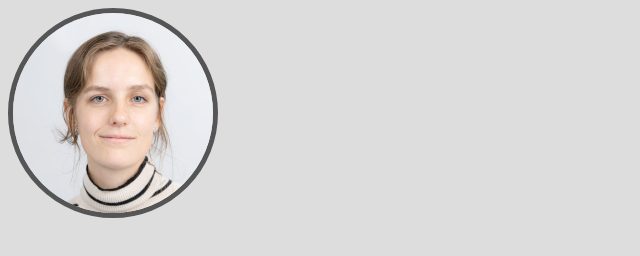
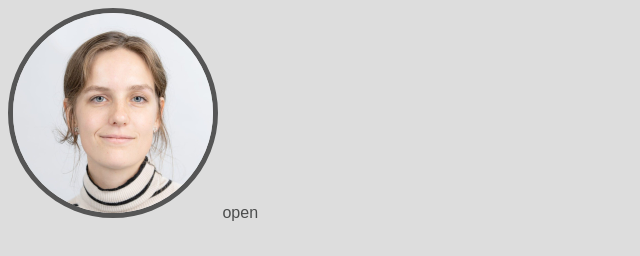
Before and after one commit to EllenSirks/EllenSirks.github.io, a plain HTML site: page index.html in a window 1280 px wide. Shown: the full height of the page, 0-640 px from the left. Drawn offline with Linux system fonts and the light colour scheme.

Commit message:
Update index.html

```diff
--- a/index.html
+++ b/index.html
@@ -17,7 +17,7 @@
 <a href="#">Contact</a>
 </div>
 
-<!-- <span onclick="openNav()">open</span> -->
+<span onclick="openNav()">open</span>
 
 <!-- JavaScript -->
 <script src="javascript/theme.js"></script>
```
